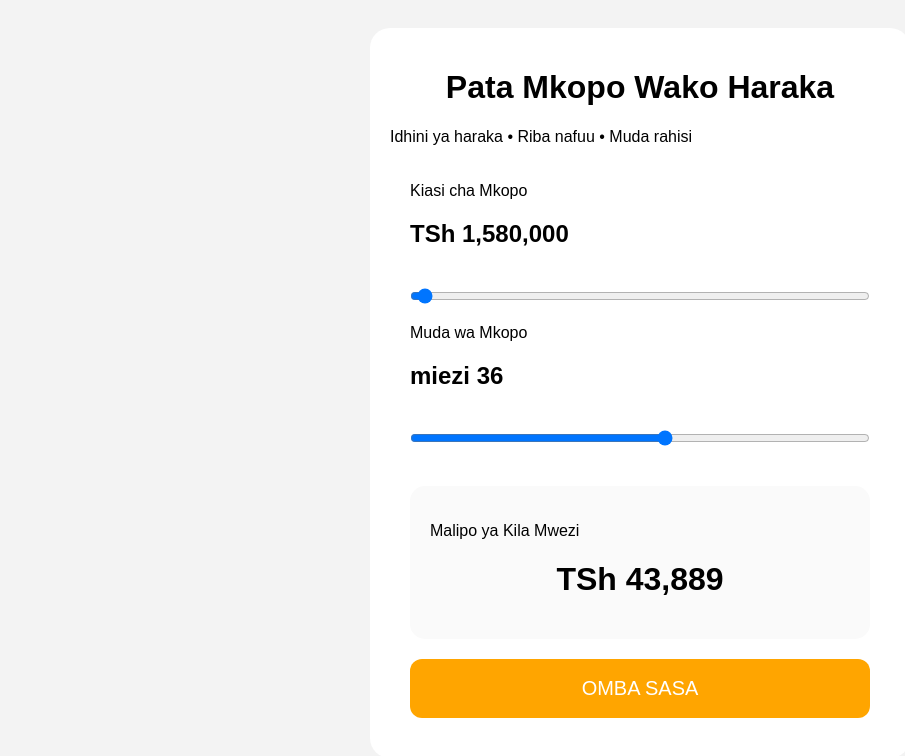
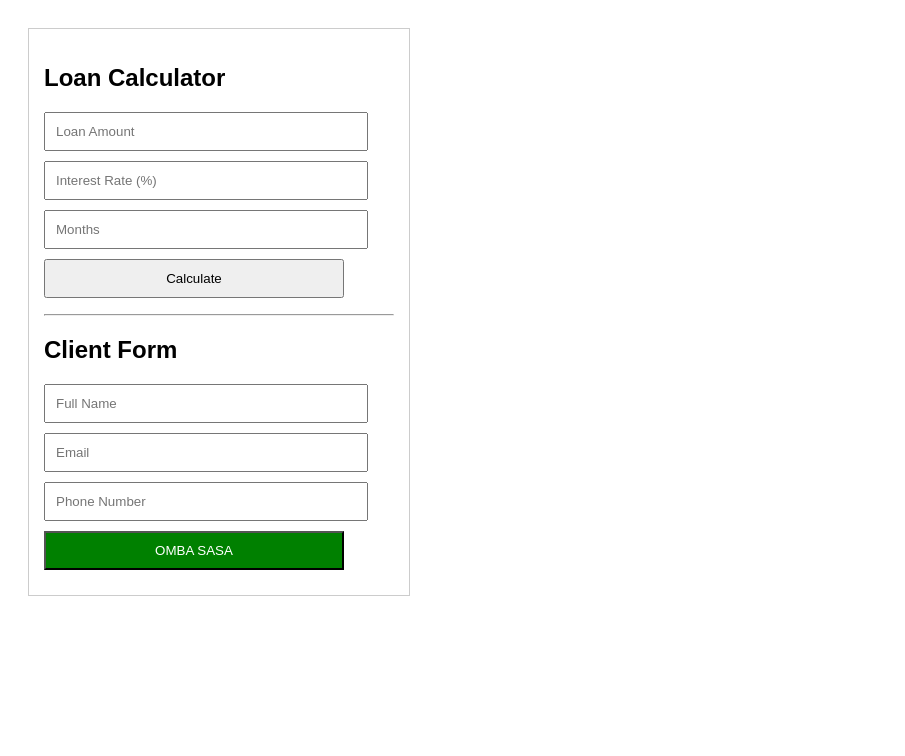
Before and after one commit to elisifa-saidi/halopesa, a website: page index.html in a window 1280 px wide. Shown: the whole page, without its empty margins (0-905 px from the left). Drawn offline with Linux system fonts and the light colour scheme.

Commit message:
Update index.html

```diff
--- a/index.html
+++ b/index.html
@@ -1,51 +1,45 @@
 <!DOCTYPE html>
-<html lang="sw">
+<html>
 <head>
-  <meta charset="UTF-8">
-  <meta name="viewport" content="width=device-width, initial-scale=1.0">
-  <title>HaloPesa Loan</title>
-  <link rel="stylesheet" href="style.css">
+  <title>Loan Application</title>
+  <style>
+    body { font-family: Arial; padding: 20px; }
+    input, button { display: block; margin: 10px 0; padding: 10px; width: 300px; }
+    .box { border: 1px solid #ccc; padding: 15px; width: 350px; }
+  </style>
 </head>
 <body>
 
-<div class="container">
+<div class="box">
 
-  <h1>Pata Mkopo Wako Haraka</h1>
-  <p>Idhini ya haraka • Riba nafuu • Muda rahisi</p>
+  <h2>Loan Calculator</h2>
 
-  <div class="card">
+  <input id="amount" type="number" placeholder="Loan Amount">
+  <input id="rate" type="number" placeholder="Interest Rate (%)">
+  <input id="months" type="number" placeholder="Months">
 
-    <label>Kiasi cha Mkopo</label>
-    <h2 id="amountText">TSh 1,580,000</h2>
+  <button onclick="calculateLoan()">Calculate</button>
 
-    <input type="range"
-           min="10000"
-           max="100000000"
-           value="1580000"
-           id="loanAmount">
+  <p id="result"></p>
 
-    <label>Muda wa Mkopo</label>
-    <h2 id="monthsText">miezi 36</h2>
+  <hr>
 
-    <input type="range"
-           min="6"
-           max="60"
-           value="36"
-           id="loanMonths">
+  <h2>Client Form</h2>
 
-    <div class="paymentBox">
-      <p>Malipo ya Kila Mwezi</p>
-      <h1 id="monthlyPayment">TSh 62,821</h1>
-    </div>
+  <input id="name" type="text" placeholder="Full Name">
+  <input id="email" type="email" placeholder="Email">
+  <input id="phone" type="text" placeholder="Phone Number">
 
-    <button onclick="sendTelegram()">
+  <!-- ONLY OMBA SASA BUTTON -->
+  <a id="ombaBtn" target="_blank">
+    <button style="background: green; color: white;">
       OMBA SASA
     </button>
-
-  </div>
+  </a>
 
 </div>
 
-<script src="script.js"></script>
+<script src="app.js"></script>
+
 </body>
 </html>
```
